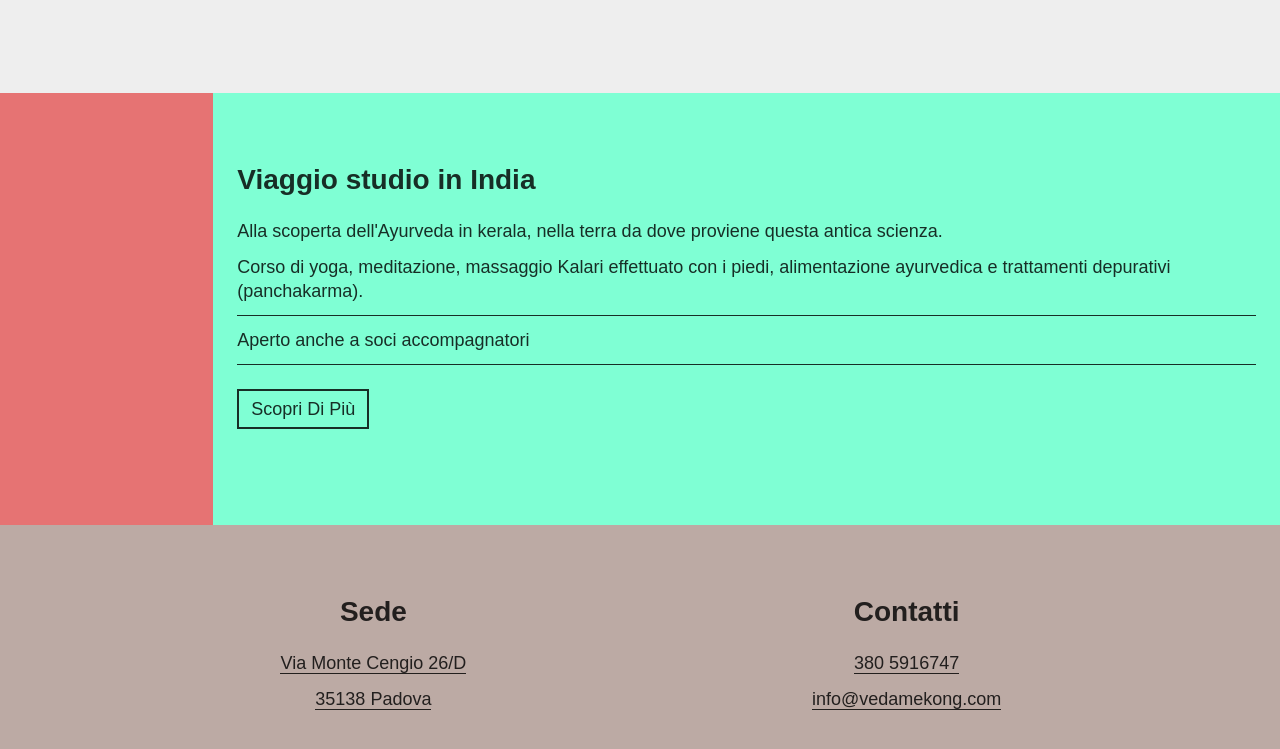
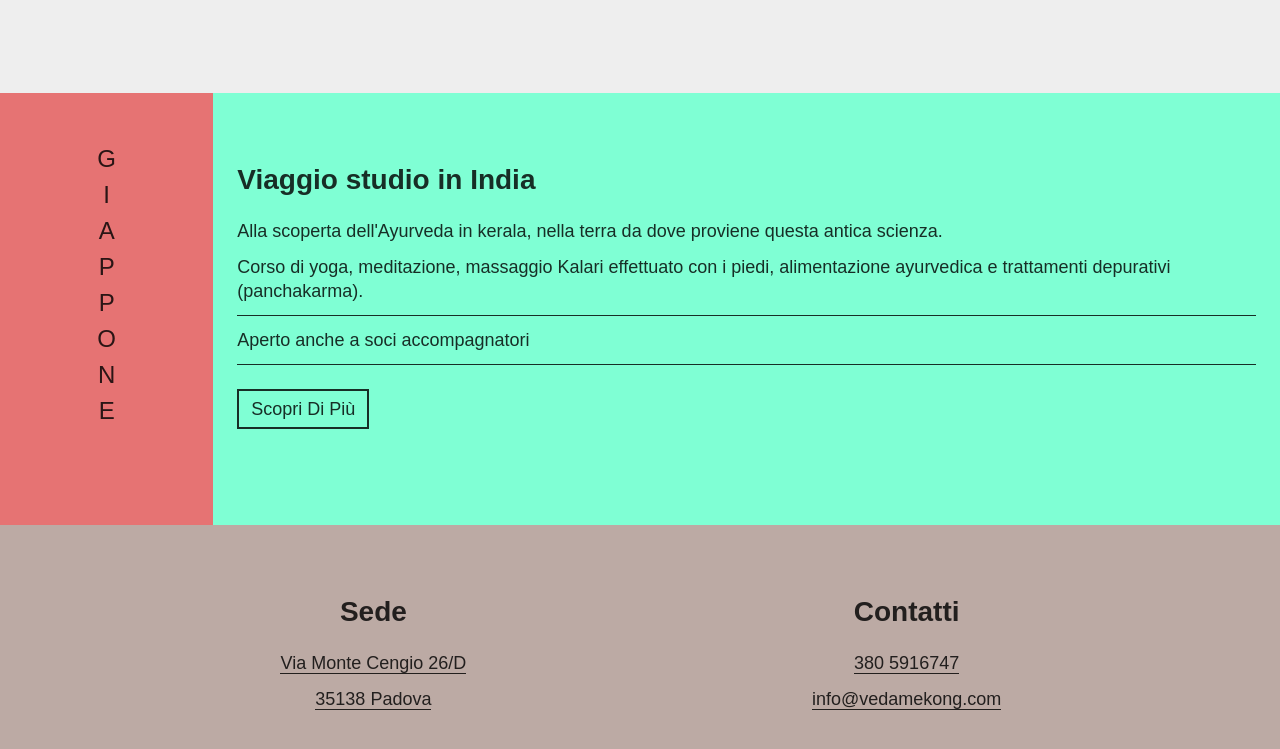
Before and after one commit to kici8/kici8.github.io, a plain HTML site: page index.html in a window 1280 px wide. Shown: the part 933-1682 px from the top of the page. Drawn offline with Linux system fonts and the light colour scheme.

Commit message:
Wip vertical text on holiday section

```diff
--- a/asset/css/style.css
+++ b/asset/css/style.css
@@ -380,13 +380,18 @@ section {
 }
 
 .study--holiday__title--container {
-  position: relative;
-  background-color: yellow;
+  margin: 0 auto;
 }
 
-.study--holiday__title {
-  background-color: blue;
-  padding: var(--sm);
+.study--holiday__title span {
+  font-size: 2.4rem;
+  line-height: 2.4rem;
+  font-weight: 400;
+
+  display: block;
+  padding: var(--xs);
+  text-align: center;
+
 }
 
 /* Footer */
--- a/index.html
+++ b/index.html
@@ -124,11 +124,20 @@
     <section class="section--study--holiday">
       <div class="flex--container">
         <div class="japan--container">
-          <!--
+
           <div class="study--holiday__title--container">
-            <div class="study--holiday__title">Giappone</div>
+            <div class="study--holiday__title">
+              <span>G</span>
+              <span>I</span>
+              <span>A</span>
+              <span>P</span>
+              <span>P</span>
+              <span>O</span>
+              <span>N</span>
+              <span>E</span>
+
+            </div>
           </div>
--->
 
         </div>
         <div class="india--container">
```
